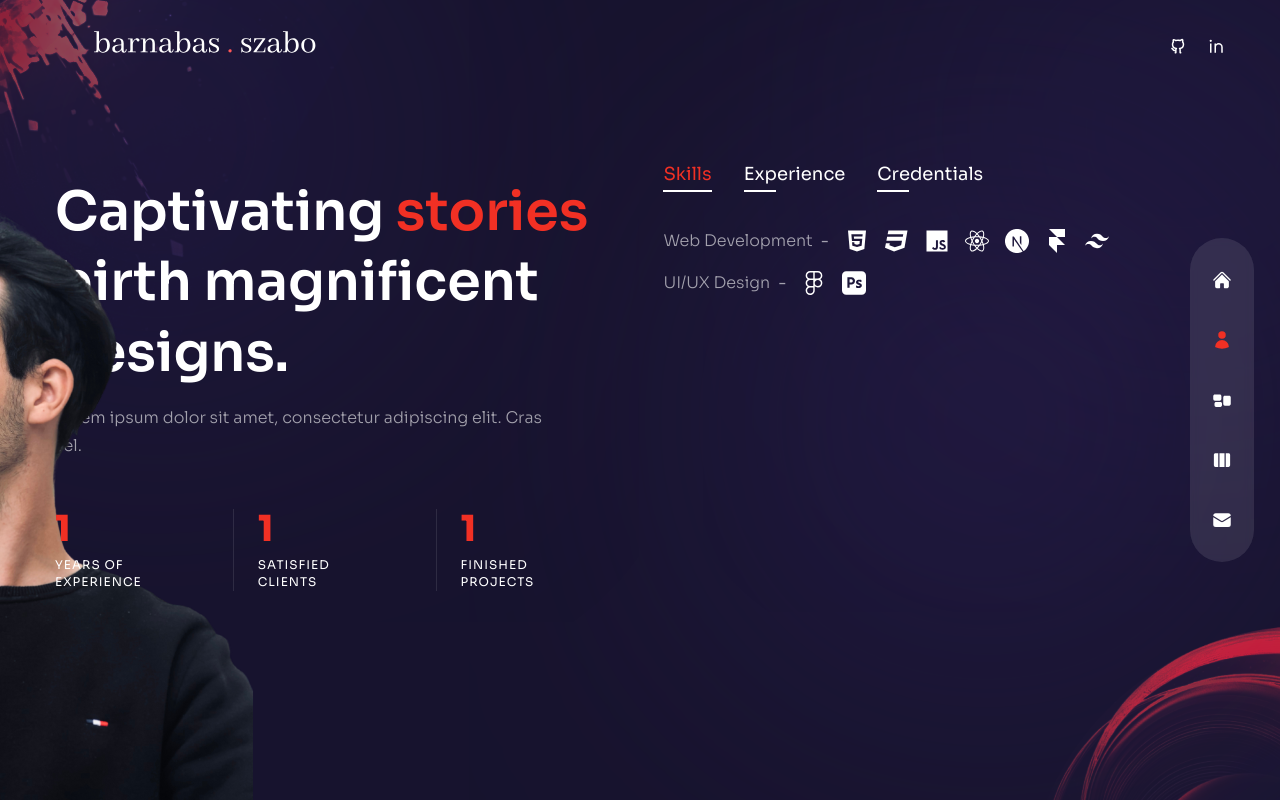
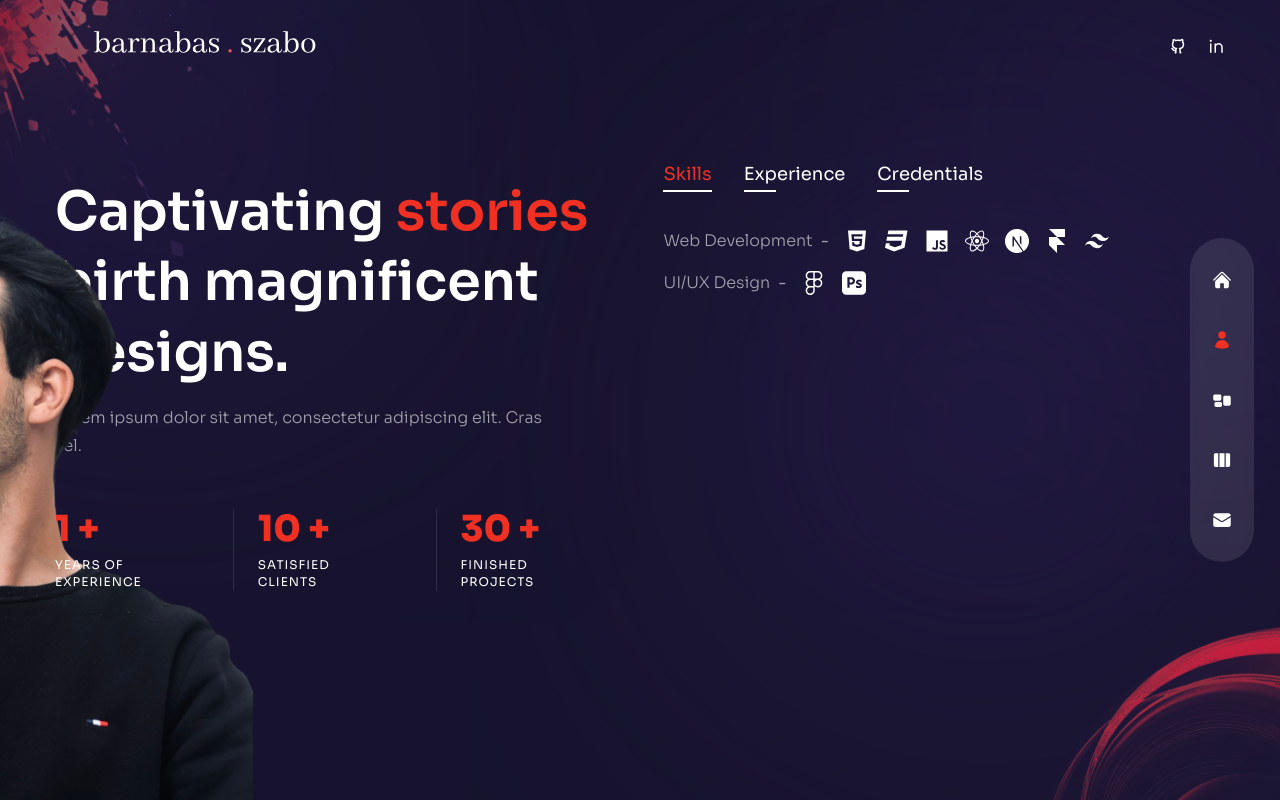
Before and after one commit to szabobarnabas99/portfolio2, a Next.js app: page /about in a window 1280 px wide. Built offline with nearby package versions, Linux system fonts and the light colour scheme.

Commit message:
Add files via upload

```diff
--- a/pages/about/index.js
+++ b/pages/about/index.js
@@ -130,7 +130,7 @@ const About = () => {
                         <div className="flex flex-1 xl:gap-x-6">
                             <div className="relative flex-1 after:w-[1px] after:h-full after:bg-white/10 after:absolute after:top-0 after:right-0">
                                 <div className="text-2xl xl:text-4xl font-extrabold text-accent mb-2">
-                                    <div>1</div>
+                                    <div>1 +</div>
                                 </div>
                                 <div className="text-xs uppercase tracking-[1px] leading-[1.4] max-w-[100px]">
                                     Years of experience
@@ -138,7 +138,7 @@ const About = () => {
                             </div>
                             <div className="relative flex-1 after:w-[1px] after:h-full after:bg-white/10 after:absolute after:top-0 after:right-0">
                                 <div className="text-2xl xl:text-4xl font-extrabold text-accent mb-2">
-                                    <div>1</div>
+                                    <div>10 +</div>
                                 </div>
                                 <div className="text-xs uppercase tracking-[1px] leading-[1.4] max-w-[100px] ">
                                     Satisfied clients
@@ -146,7 +146,7 @@ const About = () => {
                             </div>
                             <div className="relative flex-1 ">
                                 <div className="text-2xl xl:text-4xl font-extrabold text-accent mb-2">
-                                    <div>1</div>
+                                    <div>30 +</div>
                                 </div>
                                 <div className="text-xs uppercase tracking-[1px] leading-[1.4] max-w-[100px]">
                                     Finished projects
--- a/pages/contact/index.js
+++ b/pages/contact/index.js
@@ -27,7 +27,7 @@ export const Contact = () => {
         e.preventDefault();
 
         emailjs
-            .sendForm("service_734nyii", "template_t8uok0c", form.current, {
+            .sendForm("service_734nyi", "template_t8uok0c", form.current, {
                 publicKey: "xtck8bH5eNAwOG5ta",
             })
             .then(
@@ -51,7 +51,7 @@ export const Contact = () => {
                         initial="hidden"
                         animate="show"
                         exit="hidden"
-                        className="h2 text-center mb-12"
+                        className="h2 text-center mb-12 max-sm:mb-6"
                     >
                         Let&apos;s <span className="text-accent">connect.</span>
                     </motion.h2>
```
Also changed, not shown: public/brainwave.jpg (added), public/foodbro.jpg (added).
